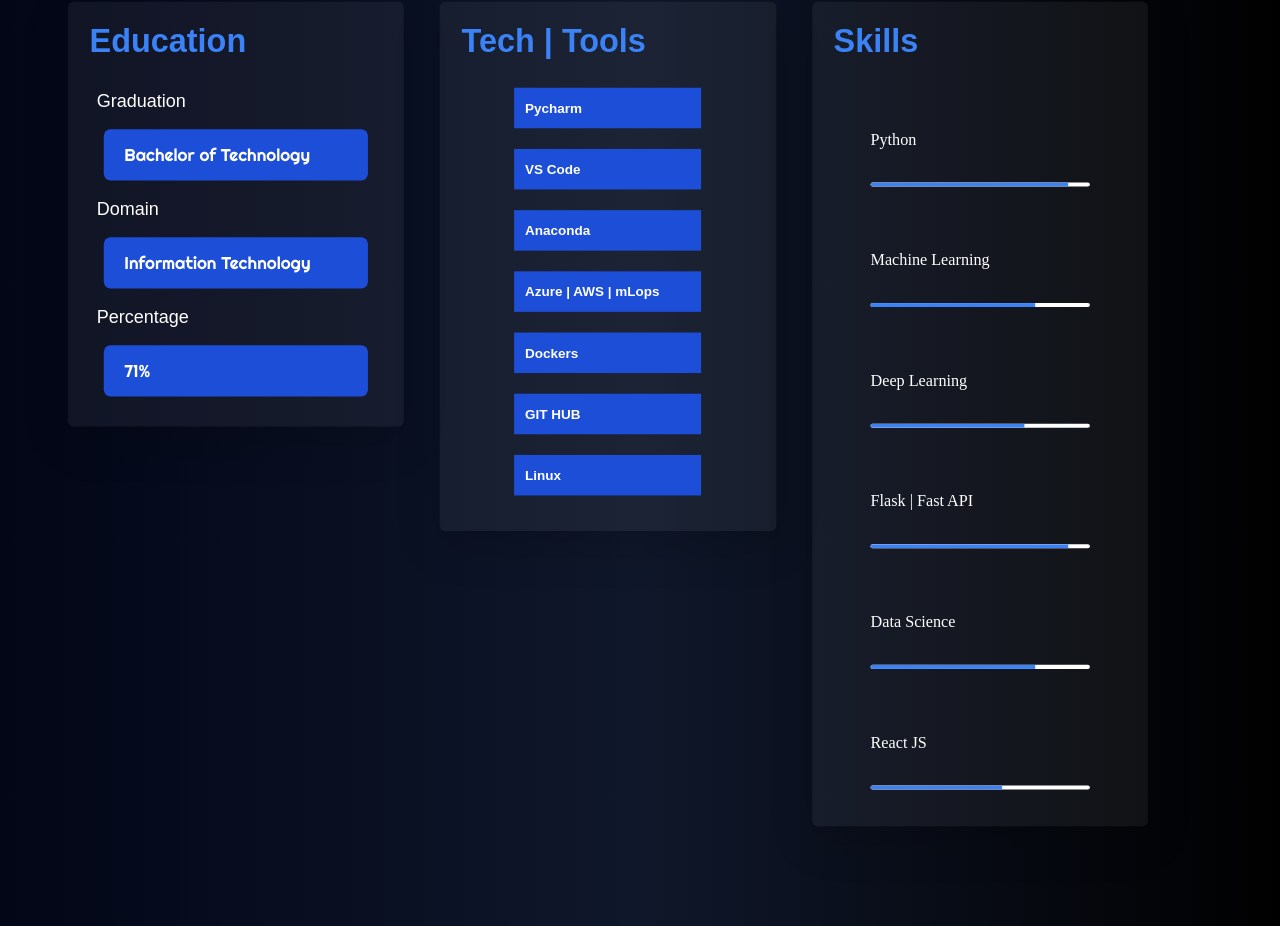
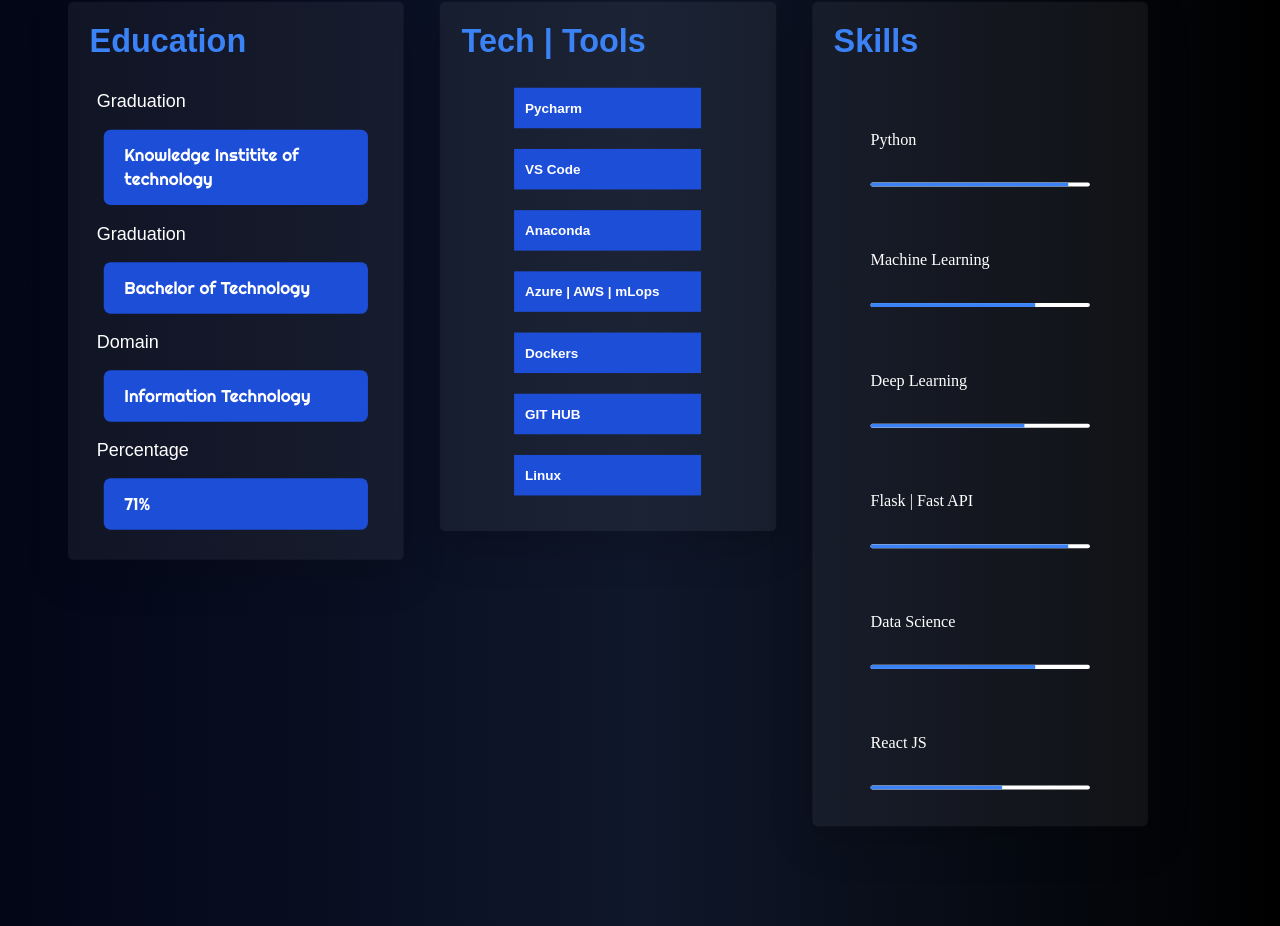
Before and after one commit to KathirvelMurugesan/kathir-protfolio, a React (Vite) app: page /skills in a window 1280 px wide. Shown: the part 1240-2166 px from the top of the page. Built offline with nearby package versions, Linux system fonts and the light colour scheme; a web font is replaced by a local one.

Commit message:
Update page2.jsx

```diff
--- a/src/pages/page2.jsx
+++ b/src/pages/page2.jsx
@@ -67,6 +67,7 @@
 
         {/* Education */}
         <Section title="Education" className='p-9 '>
+          <Educationbar topic="Graduation" details="Knowledge Institite of technology" />
           <Educationbar topic="Graduation" details="Bachelor of Technology" />
           <Educationbar topic="Domain" details="Information Technology" />
           <Educationbar topic="Percentage" details="71%" />
```
